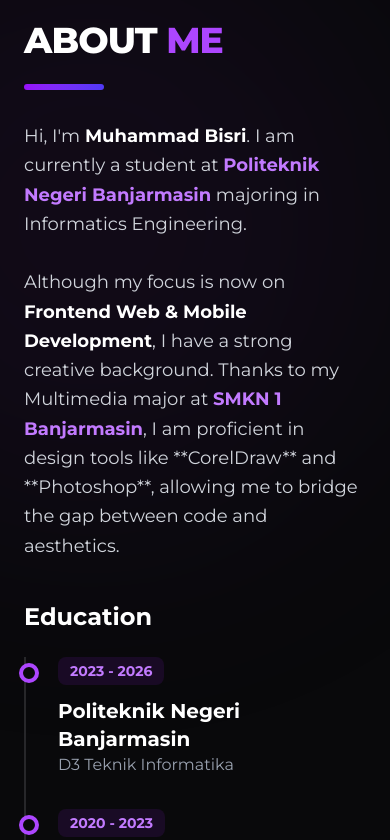
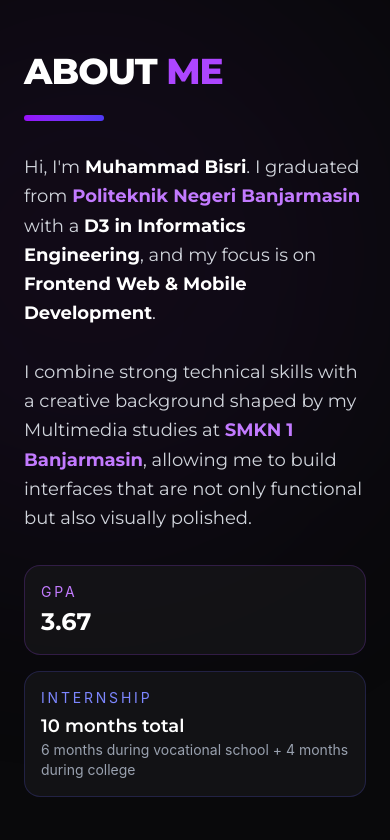
Before and after one commit to muhbisrii/portofoliobisri, a React (Vite) app: page / in a window 390 px wide. Shown: the part 920-1760 px from the top of the page. Built offline with nearby package versions, Linux system fonts and the light colour scheme; no server answers; what groq-sdk would draw is missing.

Commit message:
update 1

```diff
--- a/src/app/components/About.tsx
+++ b/src/app/components/About.tsx
@@ -47,15 +47,27 @@ export function About() {
 
           <div className="w-20 h-1.5 bg-gradient-to-r from-purple-600 to-indigo-600 rounded-full mb-8" />
 
-          <p className="text-gray-300 text-lg font-[Montserrat] leading-relaxed mb-10">
-            Hi, I'm <strong className="text-white">Muhammad Bisri</strong>. I am currently a student at <strong className="text-purple-400">Politeknik Negeri Banjarmasin</strong> majoring in Informatics Engineering.
+          <p className="text-gray-300 text-lg font-[Montserrat] leading-relaxed mb-8">
+            Hi, I'm <strong className="text-white">Muhammad Bisri</strong>. I graduated from <strong className="text-purple-400">Politeknik Negeri Banjarmasin</strong> with a <strong className="text-white">D3 in Informatics Engineering</strong>, and my focus is on <strong className="text-white">Frontend Web & Mobile Development</strong>.
             <br /><br />
-            Although my focus is now on <strong className="text-white">Frontend Web & Mobile Development</strong>, I have a strong creative background. Thanks to my Multimedia major at <strong className="text-purple-400">SMKN 1 Banjarmasin</strong>, I am proficient in design tools like **CorelDraw** and **Photoshop**, allowing me to bridge the gap between code and aesthetics.
+            I combine strong technical skills with a creative background shaped by my Multimedia studies at <strong className="text-purple-400">SMKN 1 Banjarmasin</strong>, allowing me to build interfaces that are not only functional but also visually polished.
           </p>
+
+          <div className="grid sm:grid-cols-2 gap-4 mb-10">
+            <div className="rounded-2xl border border-purple-500/20 bg-zinc-900/70 p-4">
+              <p className="text-sm uppercase tracking-[0.2em] text-purple-400 mb-1">GPA</p>
+              <p className="text-2xl font-[Montserrat] font-bold text-white">3.67</p>
+            </div>
+            <div className="rounded-2xl border border-indigo-500/20 bg-zinc-900/70 p-4">
+              <p className="text-sm uppercase tracking-[0.2em] text-indigo-400 mb-1">Internship</p>
+              <p className="text-lg font-[Montserrat] font-semibold text-white">10 months total</p>
+              <p className="text-sm text-gray-400">6 months during vocational school + 4 months during college</p>
+            </div>
+          </div>
 
           {/* Education Section */}
           <div className="mb-10">
-            <h3 className="text-2xl font-[Montserrat] font-bold text-white mb-6">Education</h3>
+            <h3 className="text-2xl font-[Montserrat] font-bold text-white mb-6">Education & Background</h3>
             <div className="space-y-8 border-l-2 border-zinc-800 pl-8 relative">
               {education.map((edu, index) => (
                 <div key={index} className="relative">
--- a/src/app/components/Chatbot.tsx
+++ b/src/app/components/Chatbot.tsx
@@ -4,16 +4,19 @@ import { MessageCircle, X, Send, Bot } from "lucide-react";
 import Groq from "groq-sdk";
 
 // Konfigurasi Groq API dengan prefix VITE_ untuk akses Client-side
-const groq = new Groq({
-  apiKey: import.meta.env.VITE_GROQ_API_KEY,
-  dangerouslyAllowBrowser: true
-});
+const groqApiKey = import.meta.env.VITE_GROQ_API_KEY;
+const groq = groqApiKey
+  ? new Groq({
+      apiKey: groqApiKey,
+      dangerouslyAllowBrowser: true,
+    })
+  : null;
 
 export function Chatbot() {
   const [isOpen, setIsOpen] = useState(false);
   const [input, setInput] = useState("");
   const [messages, setMessages] = useState([
-    { role: "assistant", content: "Halo! Saya AI Assistant Bisri. Ada yang bisa saya bantu?" }
+    { role: "assistant", content: "Halo! Saya AI Assistant Bisri. Saya siap membantu menjelaskan skill, pengalaman, dan fokus saya sebagai alumni IT." }
   ]);
   const [isLoading, setIsLoading] = useState(false);
   const scrollRef = useRef<HTMLDivElement>(null);
@@ -35,6 +38,18 @@ export function Chatbot() {
     setInput("");
     setIsLoading(true);
 
+    if (!groq) {
+      setMessages([
+        ...newMessages,
+        {
+          role: "assistant",
+          content: "Chatbot saat ini belum aktif karena API key belum dikonfigurasi.",
+        },
+      ]);
+      setIsLoading(false);
+      return;
+    }
+
     try {
       const chatCompletion = await groq.chat.completions.create({
         messages: [
@@ -44,12 +59,13 @@ export function Chatbot() {
 
             PROFIL BISRI:
             - Identitas: Lahir di Banjarmasin, 11 Februari 2004.
-            - Kesibukan: Mahasiswa Informatika yang aktif mengedit video dan eksplorasi teknologi frontend.
-            - Alasan masuk IT: Ketertarikan pada inovasi digital dan prospek karier yang luas.
-            - Visi Karier: Menjadi Software Engineer profesional.
+            - Latar Belakang: Alumni D3 Teknik Informatika Politeknik Negeri Banjarmasin.
+            - Fokus: Frontend Web & Mobile Development, UI/UX, dan desain visual yang kuat.
+            - Kegiatan: Aktif membangun tampilan aplikasi yang modern serta mengeksplorasi teknologi frontend.
+            - Visi Karier: Menjadi developer profesional yang handal di bidang software engineering.
 
             GAYA BICARA:
-            - Ramah, profesional, dan to-the-point khas mahasiswa IT.
+            - Ramah, profesional, dan to-the-point khas seorang developer IT.
             - Jika ditanya hal di luar portofolio, arahkan kembali dengan sopan.`
           },
           // Spread messages yang ada
--- a/src/app/components/Hero.tsx
+++ b/src/app/components/Hero.tsx
@@ -37,7 +37,7 @@ export function Hero() {
             />
           </h1>
           <p className="text-gray-400 text-base md:text-lg font-[Montserrat] mb-8 max-w-lg leading-relaxed">
-            Merging strong design foundations with modern engineering. A final-year Informatics student based in <strong>Banjarmasin, Kalimantan Selatan</strong>.
+            Merging strong design foundations with modern engineering. A graduate of Informatics Engineering focused on building polished web and mobile experiences from <strong>Banjarmasin, Kalimantan Selatan</strong>.
           </p>
 
           <div className="flex flex-wrap justify-center md:justify-start gap-4">
```
Also changed, not shown: 1 other file (tests, documents, lock files or other folders).
